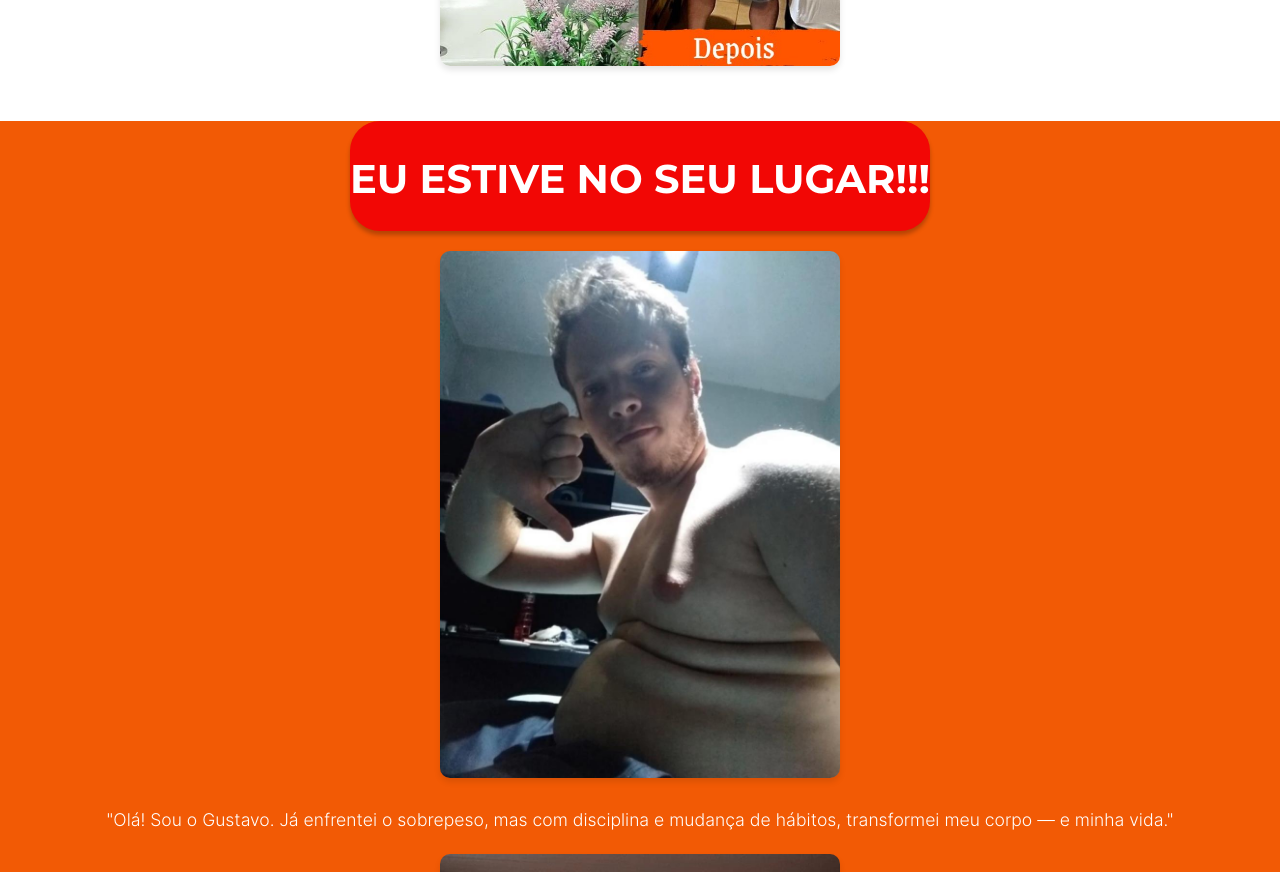
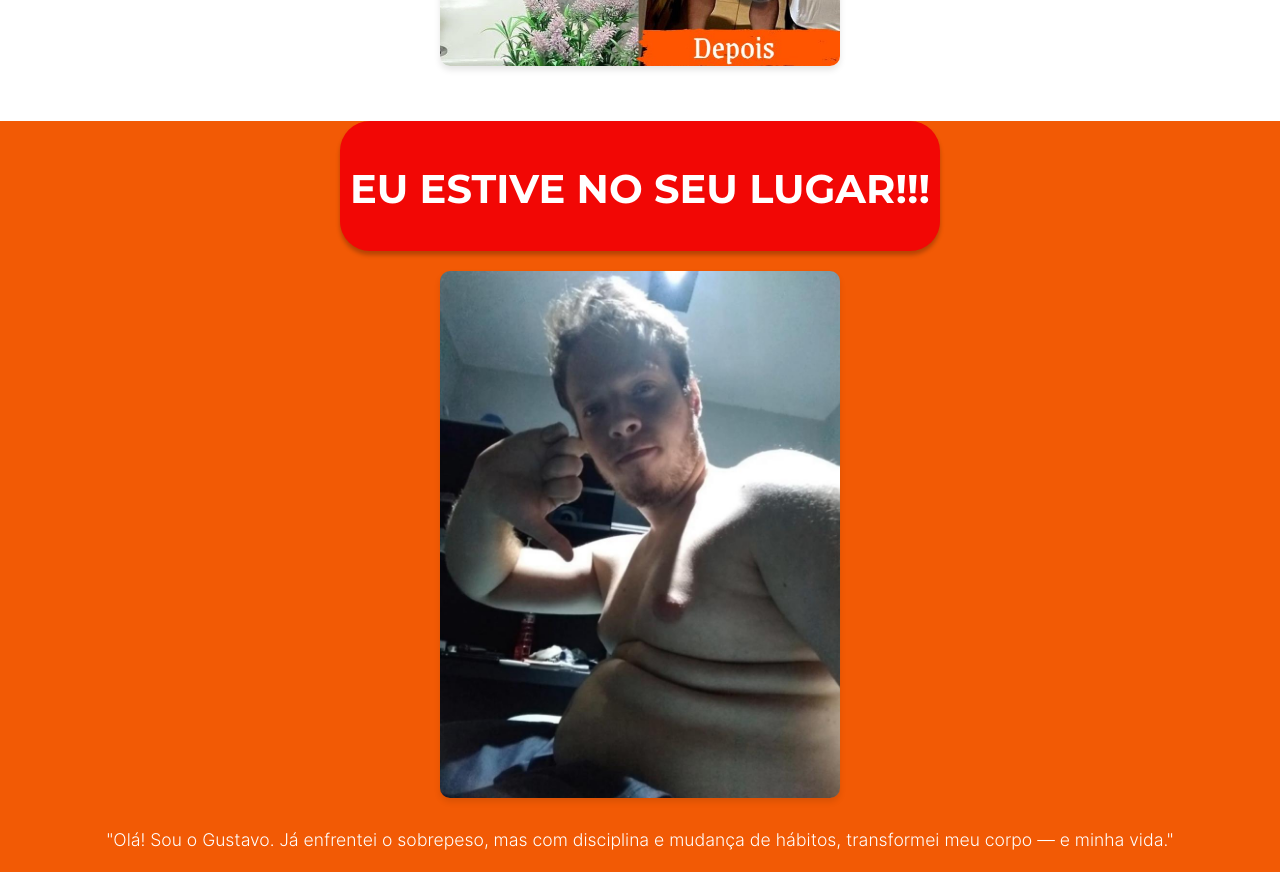
Before and after one commit to PauloMiguelVIdal/personalGustavo, a React (Create React App) app: page / in a window 1280 px wide. Shown: the part 2060-2932 px from the top of the page. Built offline with nearby package versions, Linux system fonts and the light colour scheme.

Commit message:
adicionando modificações2

```diff
--- a/src/components/SobreMim.jsx
+++ b/src/components/SobreMim.jsx
@@ -6,7 +6,7 @@ const SobreMim = () => {
     return (
         <div className="sobre-mim-container">
             <div className='container2'>
-                <h1 className="fonte2">EU ESTIVE NO SEU LUGAR!!!</h1>
+                <h1 className="fonte4">EU ESTIVE NO SEU LUGAR!!!</h1>
             </div>
             <div className='containerSobreMim'>
 
--- a/src/index.css
+++ b/src/index.css
@@ -611,6 +611,7 @@ code {
   justify-content: center;
   align-items: center;
   flex-direction: column;
+  padding: 10px;
   margin-bottom: 20px;
   border-radius: 30px;
   background-color: #F20705;
```
